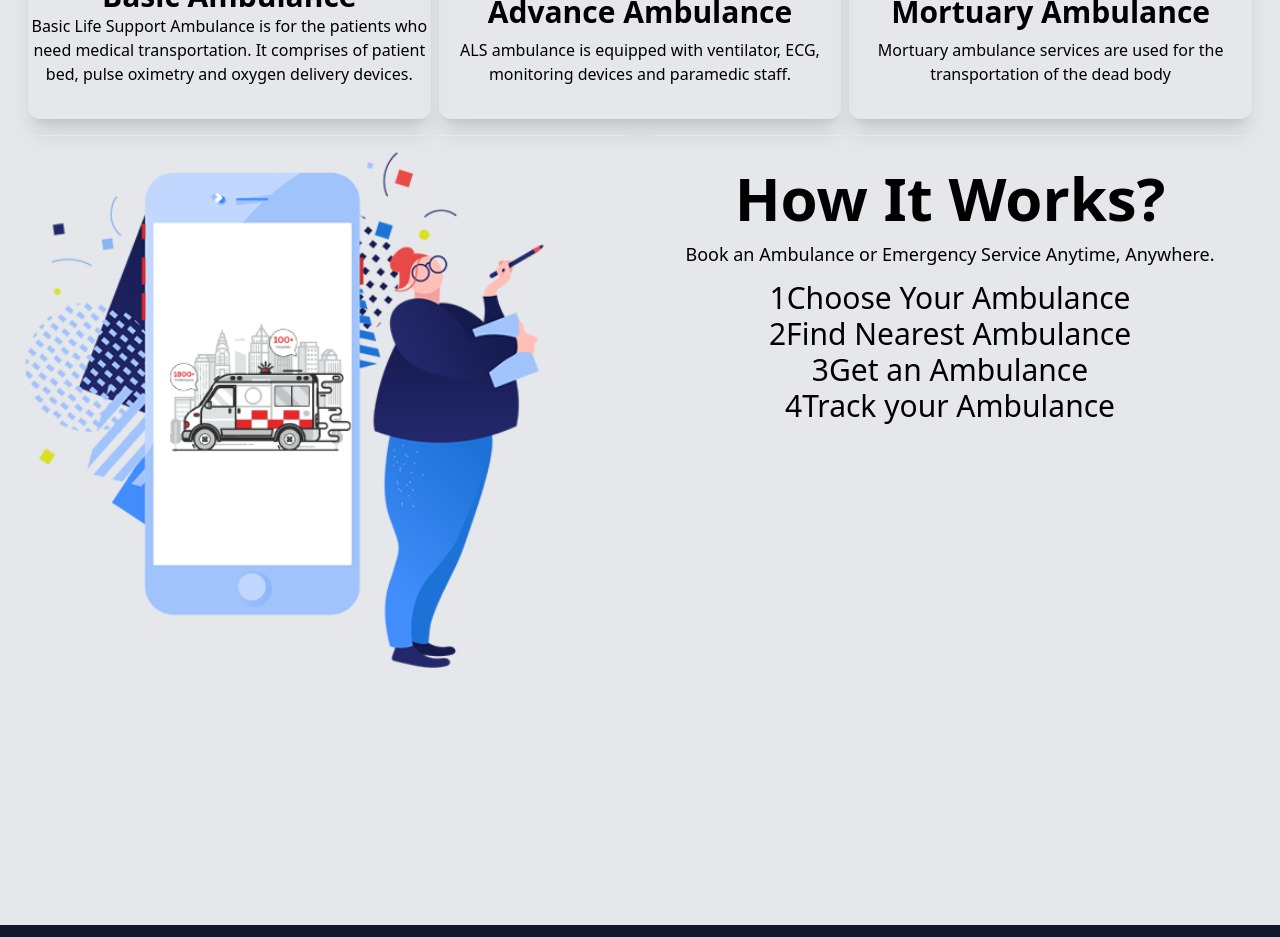
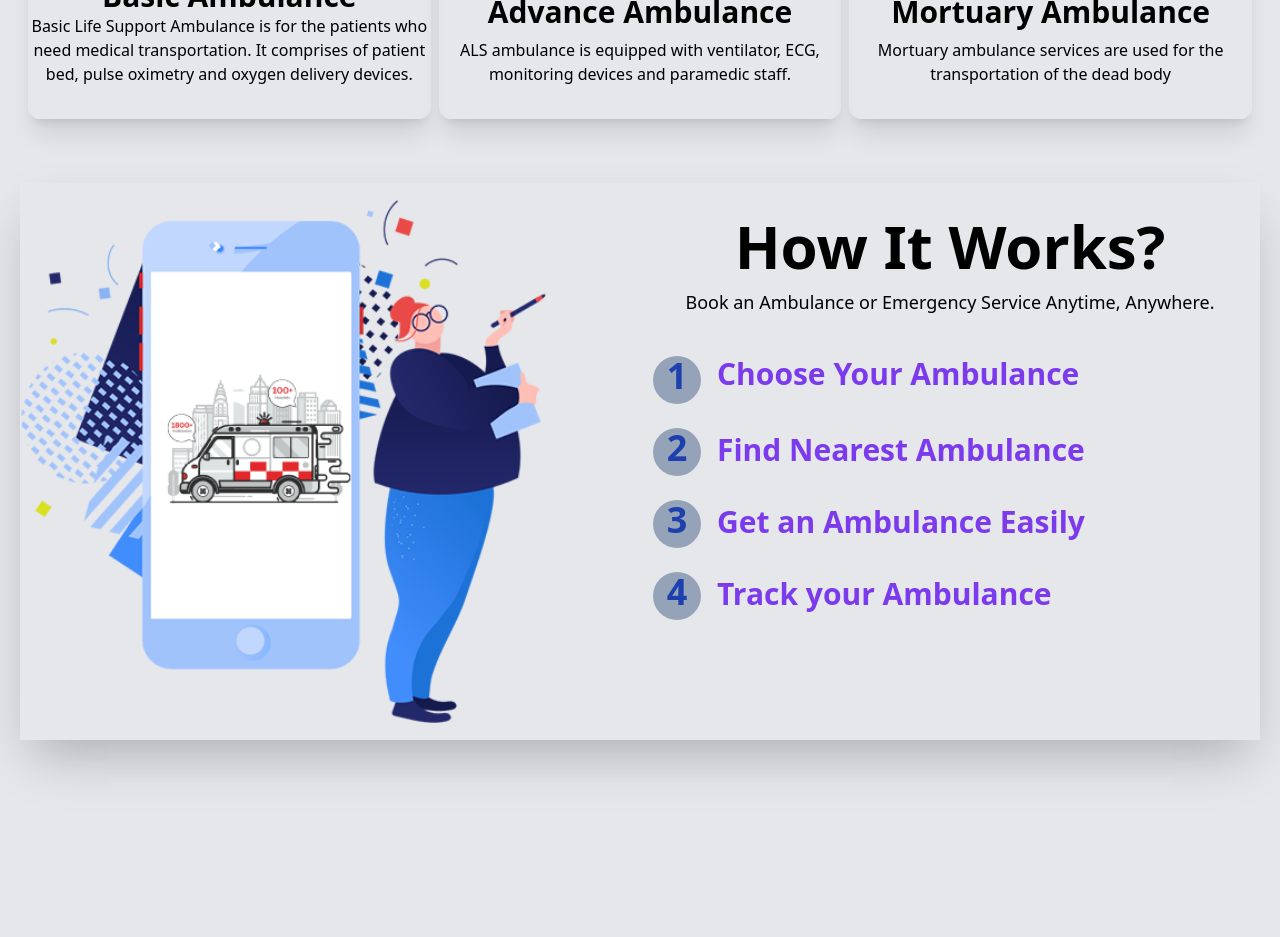
Before and after one commit to mayur-init/Helpline, a React (Create React App) app: page / in a window 1280 px wide. Shown: the part 1480-2417 px from the top of the page. Built offline with nearby package versions, Linux system fonts and the light colour scheme.

Commit message:
Style added in Our Services

```diff
--- a/src/components/About.jsx
+++ b/src/components/About.jsx
@@ -26,22 +26,33 @@ const About = () => {
                 </div>
             </div>
 
-            <div className='grid grid-cols-2 my-4 md:grid-cols-2 gap-2 px-1 text-center'>
-                <div className='border py-4 rounded-xl' >
+            <div className='grid grid-cols-2 mt-16 shadow-2xl text-center'>
+                <div className='border py-4 ' >
                     <img className='w-[85%]' src={'assets/work.png'} alt="/" />
                 </div>
-                <div  className='border py-8 rounded-xl' >
+                <div  className='border py-8' >
                    <h1 className='text-2xl md:text-6xl font-bold'>How It Works?</h1>
                    <p className='my-3 text-lg'>Book an Ambulance or Emergency Service Anytime, Anywhere.</p>
 
+               <div className='mt-4 text-violet-600 font-semibold'>
+                 <div className='flex'>
+                    <span className='mt-6 ml-3 w-12 h-12 bg-slate-400 text-blue-800 rounded-full text-4xl hover:bg-blue-800 hover:text-slate-400'>1</span>
+                    <p className='text-3xl mt-6 ml-4'>Choose Your Ambulance</p>
+                 </div>
+                 <div  className='flex'>
+                    <span className='mt-6 ml-3 w-12 h-12 bg-slate-400 text-blue-800 rounded-full text-4xl hover:bg-blue-800 hover:text-slate-400'>2</span>
+                    <p className='text-3xl mt-7 ml-4'>Find Nearest Ambulance</p>
+                 </div>
+                 <div  className='flex'>
+                    <span className='mt-6 ml-3 w-12 h-12 bg-slate-400 text-blue-800 rounded-full text-4xl hover:bg-blue-800 hover:text-slate-400'>3</span>
+                    <p className='text-3xl mt-7 ml-4'>Get an Ambulance Easily</p>
+                 </div>
+                 <div className='flex'>
+                   <span className='mt-6 ml-3 w-12 h-12 bg-slate-400 text-blue-800 rounded-full text-4xl hover:bg-blue-800 hover:text-slate-400'>4</span>
+                   <p className='text-3xl mt-7 ml-4'>Track your Ambulance</p>
+                 </div>
+               </div>
 
-                   <p className='text-3xl'><span>1</span>Choose Your Ambulance</p>
-
-                   <p className='text-3xl'><span>2</span>Find Nearest Ambulance</p>
-
-                   <p className='text-3xl'><span>3</span>Get an Ambulance</p>
-
-                   <p className='text-3xl'><span>4</span>Track your Ambulance</p>
                 </div>
 
             </div>
--- a/src/components/Navbar.jsx
+++ b/src/components/Navbar.jsx
@@ -1,10 +1,7 @@
-import React, { useState } from 'react'
+import React from 'react'
 import { Link } from 'react-router-dom'
 
 function Navbar() {
-  const [nav, setNav] = useState(false)
-  const handleClick = () => setNav(!nav)
-  const handleClose = () => setNav(!nav)
   return (
     <div className='bg-gray-200 h-[8vh] p-4 border-b-2 border-gray-300 flex justify-between items-center shadow-md'>
       <Link to='/'><h1 className='text-4xl font-semibold text-violet-500 hover:text-violet-600'>Helpline</h1></Link>
```
